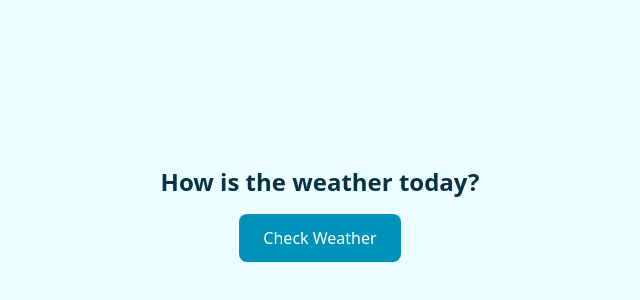
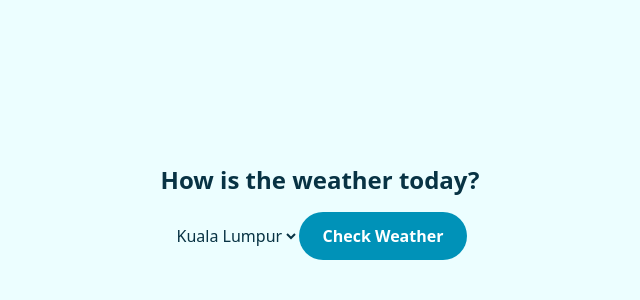
Before and after one commit to faabaf01/bored-irl, a Next.js app: page / in a window 1280 px wide. Shown: the part 186-486 px from the top of the page, without its empty margins (320-960 px from the left). Built offline with nearby package versions, Linux system fonts and the light colour scheme.

Commit message:
add some locations and weather code

```diff
--- a/src/app/api/weather/route.ts
+++ b/src/app/api/weather/route.ts
@@ -1,8 +1,16 @@
-export async function GET() {
-    const latitude = 3.139;
-    const longitude = 101.6869;
+import { NextRequest } from "next/server";
 
-    const url = `https://api.open-meteo.com/v1/forecast
+export async function GET(req: NextRequest) {
+  const { searchParams } = new URL(req.url);
+
+  const latitude = searchParams.get("latitude");
+  const longitude = searchParams.get("longitude");
+
+  if (!latitude || !longitude) {
+    return new Response("Missing latitude or longitude", { status: 400 });
+  }
+
+  const url = `https://api.open-meteo.com/v1/forecast
     ?latitude=${latitude}
     &longitude=${longitude}
     &current_weather=true
@@ -11,17 +19,19 @@ export async function GET() {
   try {
     const response = await fetch(url, { cache: "no-store" });
     if (!response.ok) {
-        return new Response("Failed to fetch weather data", { status: 500})
+      return new Response("Failed to fetch weather data", { status: 500 });
     }
 
     const data = await response.json();
     return Response.json({
-        temperature: data.current_weather.temperature,
-        windspeed: data.current_weather.windspeed,
-        weathercode: data.current_weather.weathercode,
-    })
+      temperature: data.current_weather.temperature,
+      windspeed: data.current_weather.windspeed,
+      weathercode: data.current_weather.weathercode,
+    });
   } catch (error) {
     console.error("Error fetching weather data:", error);
-    return new Response("Weather service is currently unavailable", { status: 500 })
+    return new Response("Weather service is currently unavailable", {
+      status: 500,
+    });
   }
 }
--- a/src/app/page.tsx
+++ b/src/app/page.tsx
@@ -1,5 +1,7 @@
 "use client";
 
+import { isClear, isRaining, weatherInfoMap } from "@/lib/weather";
+import { LOCATIONS } from "@/lib/locations";
 import { useState } from "react";
 
 type WeatherData = {
@@ -10,12 +12,18 @@ type WeatherData = {
 
 export default function Home() {
   const [weather, setWeather] = useState<WeatherData | null>(null);
+  const [location, setLocation] = useState<string>(LOCATIONS[0].name);
 
   const fetchWeather = async () => {
+    const selected = LOCATIONS.find((l) => l.name === location);
+    if (!selected) return;
     try {
-      const response = await fetch("/api/weather");
+      const response = await fetch(
+        `/api/weather?latitude=${selected.latitude}&longitude=${selected.longitude}`,
+      );
       const data = await response.json();
       setWeather(data);
+
       console.log("Weather Data:", data);
     } catch (error) {
       console.error("Error fetching weather data:", error);
@@ -28,9 +36,17 @@ export default function Home() {
       <div className="space-y-4 text-center">
         <h1 className="text-2xl font-bold">How is the weather today?</h1>
 
+        <select value={location} onChange={(e) => setLocation(e.target.value)}>
+          {LOCATIONS.map((location) => (
+            <option key={location.name} value={location.name}>
+              {location.name}
+            </option>
+          ))}
+        </select>
+
         <button
           onClick={fetchWeather}
-          className="px-6 py-3 bg-cyan-600 text-white rounded-lg hover:bg-cyan-500 transition cursor-pointer"
+          className="px-6 py-3 bg-cyan-600 text-white rounded-full font-bold hover:bg-cyan-500 transition cursor-pointer"
         >
           Check Weather
         </button>
@@ -42,6 +58,19 @@ export default function Home() {
             <p>🌦️ Code: {weather.weathercode}</p>
           </div>
         )}
+
+        {weather && (
+          <>
+            <p>{weatherInfoMap[weather.weathercode]?.label}</p>
+            <p>{weatherInfoMap[weather.weathercode]?.emoji}</p>
+            {isRaining(weather.weathercode) && (
+              <p>Don&apos;t forget your umbrella!</p>
+            )}
+            {isClear(weather.weathercode) && (
+              <p>It&apos;s a clear day! Enjoy the sunshine!</p>
+            )}
+          </>
+        )}
       </div>
     </main>
   );
--- /dev/null
+++ b/src/lib/locations.ts
@@ -0,0 +1,33 @@
+export type Location = {
+  name: string;
+  latitude: number;
+  longitude: number;
+  country: string;
+}
+
+export const LOCATIONS: Location[] = [
+    {
+        name: "Kuala Lumpur",
+        latitude: 3.139,
+        longitude: 101.6869,
+        country: "Malaysia"
+    },
+    {
+        name: "Hokkaido",
+        latitude: 43.0642,
+        longitude: 141.3469,
+        country: "Japan"
+    },
+    {
+        name: "New York City",
+        latitude: 40.7128,
+        longitude: -74.006,
+        country: "USA"
+    },
+    {
+        name: "Seoul",
+        latitude: 37.5665,
+        longitude: 126.978,
+        country: "South Korea"
+    }
+]
--- /dev/null
+++ b/src/lib/weather.ts
@@ -0,0 +1,19 @@
+ const RAIN_CODES = [61, 63, 65, 80, 81, 82];
+ const STORM_CODES = [95, 96, 99];
+ const CLOUDY_CODES = [1, 2, 3];
+ const CLEAR_CODES = [0]
+
+export const isRaining = (code: number) => RAIN_CODES.includes(code);
+export const isStormy = (code: number) => STORM_CODES.includes(code);
+export const isCloudy = (code: number) => CLOUDY_CODES.includes(code);
+export const isClear = (code: number) => CLEAR_CODES.includes(code);
+
+export const weatherInfoMap: Record<number, { emoji: string; label: string }> = {
+   0: { label: "Clear sky", emoji: "☀️" },
+  1: { label: "Mostly clear", emoji: "🌤️" },
+  2: { label: "Partly cloudy", emoji: "⛅" },
+  3: { label: "Overcast", emoji: "☁️" },
+  61: { label: "Rain", emoji: "🌧️" },
+  80: { label: "Rain showers", emoji: "🌦️" },
+  95: { label: "Thunderstorm", emoji: "⛈️" },
+};
```
